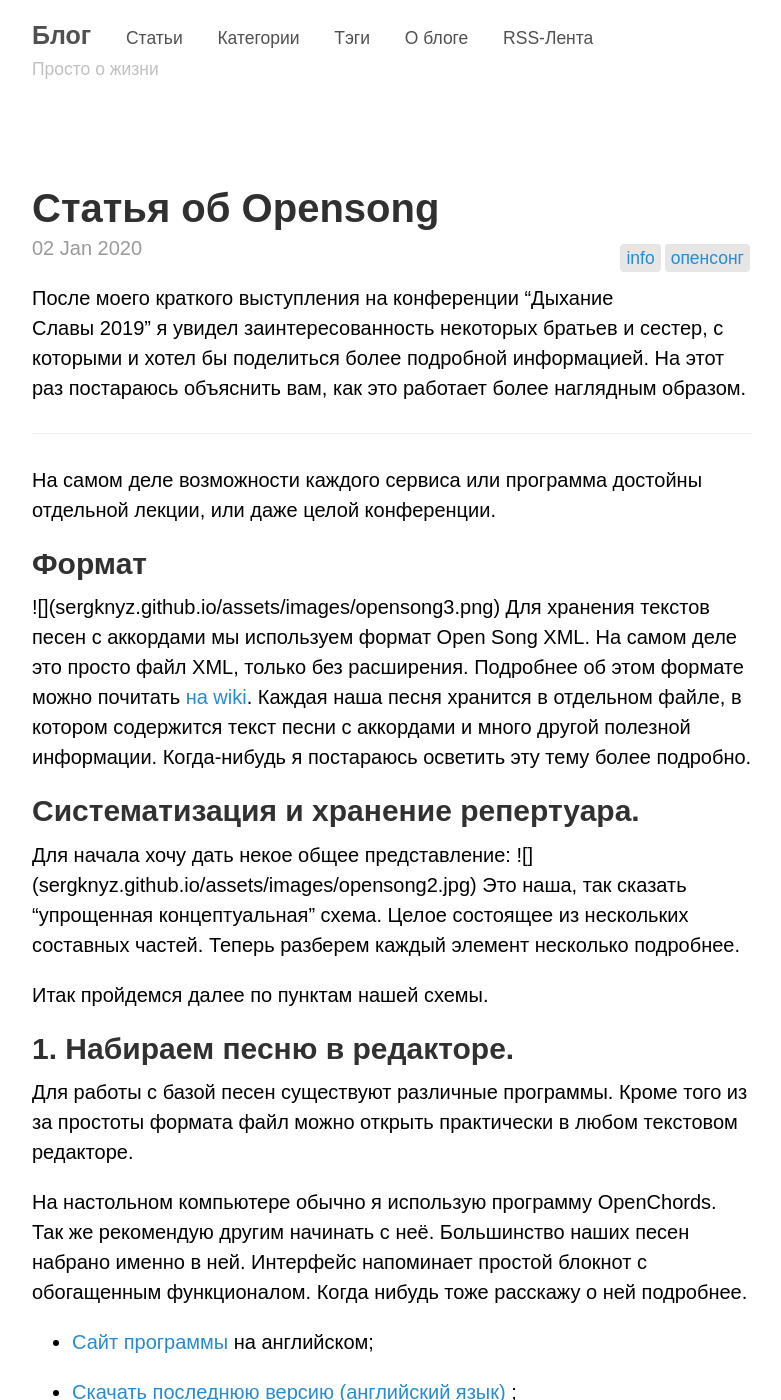
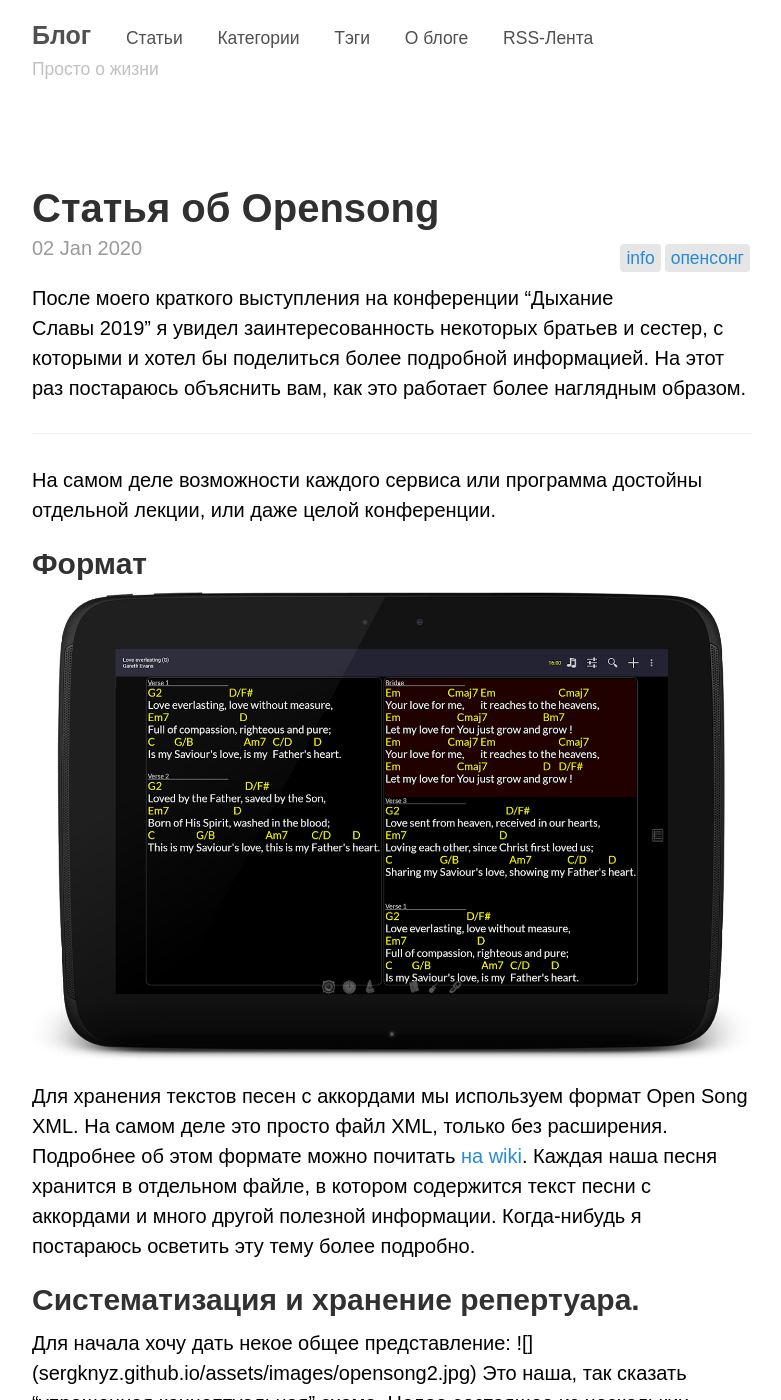
Before and after one commit to SergKnyz/alexblog, a Jekyll site: the page built from _posts/2020-01-02-statia-ob-opensong.markdown, in a window 1280 px wide and 1400 px high. Shown: the whole window, without its empty margins (248-1029 px from the left). Built offline with Jekyll 4.4.1, drawn with Linux system fonts in a browser that asks for light colours; our own code applies the rules of GitHub Pages for plain Markdown files.

Commit message:
Updated Statia Ob Opensong

```diff
--- a/_posts/2020-01-02-statia-ob-opensong.markdown
+++ b/_posts/2020-01-02-statia-ob-opensong.markdown
@@ -16,7 +16,7 @@
 
 ## Формат
 
-!\[\]({{ site.baseurl }}/assets/images/opensong3.png)
+![opensong1.png](/assets/images/opensong1.png)
 Для хранения текстов песен с аккордами мы используем формат Open Song XML. На самом деле это просто файл XML, только без расширения. Подробнее об этом формате можно почитать [на wiki](https://ru.wikipedia.org/wiki/XML).
 Каждая наша песня хранится в отдельном файле, в котором содержится текст песни с аккордами и много другой полезной информации. Когда-нибудь я постараюсь осветить эту тему более подробно.
 
```
